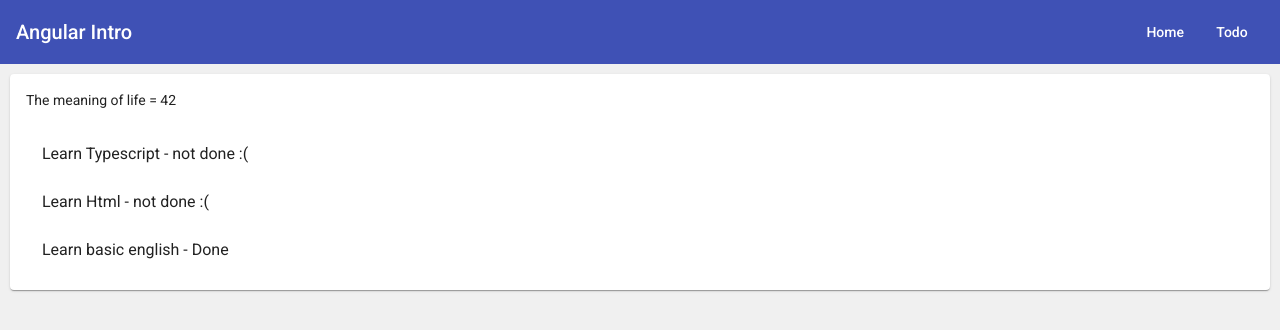
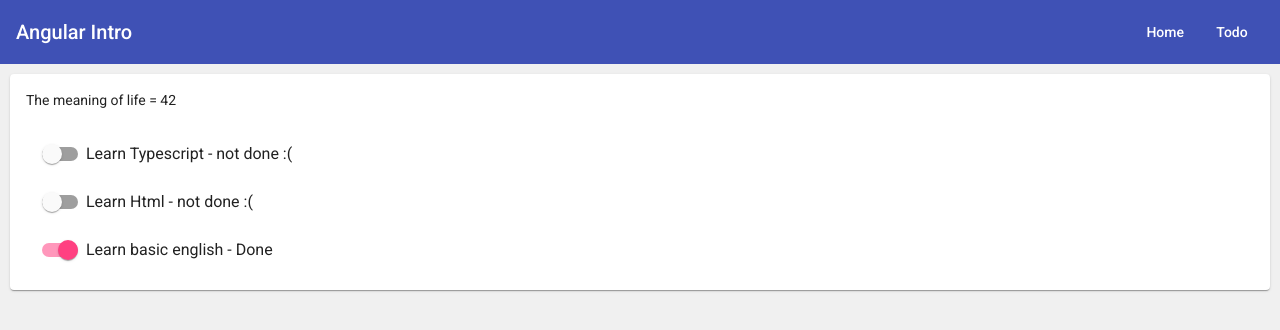
Before and after one commit to noam-honig/angular-intro, an Angular app: page /#/todo in a window 1280 px wide. Shown: the top 330 px of the page. Built offline with nearby package versions, Linux system fonts and the light colour scheme.

Commit message:
Added the slider and got it to work

```diff
--- a/src/app/app.module.ts
+++ b/src/app/app.module.ts
@@ -10,6 +10,9 @@ import { MatToolbarModule } from '@angular/material/toolbar';
 import {MatButtonModule} from '@angular/material/button';
 import {MatCardModule} from '@angular/material/card';
 import {MatListModule} from '@angular/material/list';
+import {MatSlideToggleModule} from '@angular/material/slide-toggle';
+import { FormsModule } from '@angular/forms';
+
 
 @NgModule({
   declarations: [
@@ -18,6 +21,8 @@ import {MatListModule} from '@angular/material/list';
     TodoComponent
   ],
   imports: [
+    FormsModule,
+    MatSlideToggleModule,
     MatListModule,
     MatCardModule,
     MatButtonModule,
--- a/src/app/todo/todo.component.html
+++ b/src/app/todo/todo.component.html
@@ -4,7 +4,10 @@ margin: 10px;
     <p>{{title}} {{6*7}}</p>
     <mat-list role="list">
         <mat-list-item *ngFor="let task of tasks">
-            {{task.title}} - {{task.completed?"Done":"not done :("}}
+            <mat-slide-toggle [(ngModel)]="task.completed">
+                {{task.title}} - {{task.completed?"Done":"not done :("}}
+
+            </mat-slide-toggle>
         </mat-list-item>
 
     </mat-list>
```
